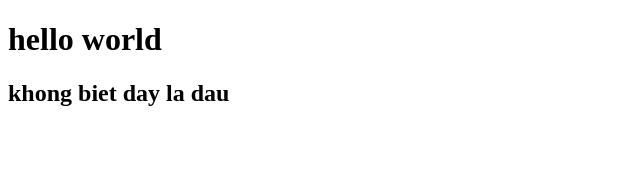
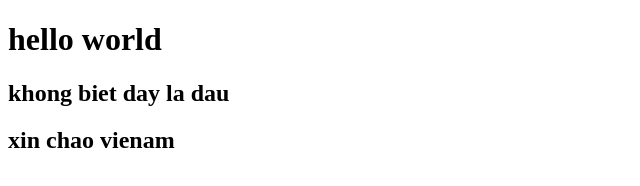
Before and after one commit to duccakhia/project4, a plain HTML site: page index.html in a window 1280 px wide. Shown: the whole page, without its empty margins (0-640 px from the left). Drawn offline with Linux system fonts and the light colour scheme.

Commit message:
test commit lan 3

```diff
--- a/index.html
+++ b/index.html
@@ -8,5 +8,6 @@
   <body>
     <h1>hello world</h1>
     <h2>khong biet day la dau</h2>
+    <h2>xin chao vienam</h2>
   </body>
 </html>
```
